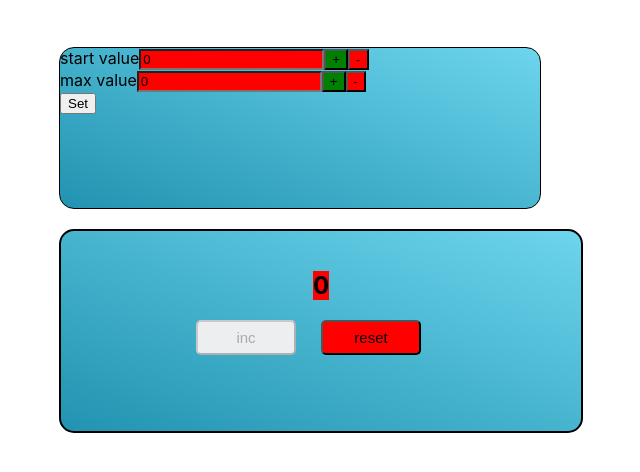
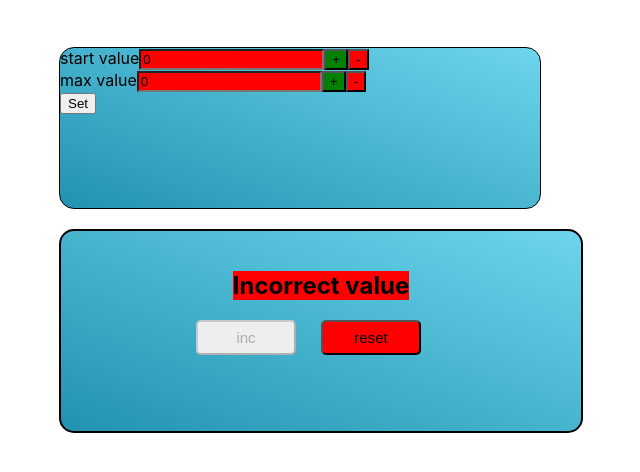
Before and after one commit to Dergacz/counter, a React (Create React App) app: page / in a window 1280 px wide. Shown: the top 472 px of the page, without its empty margins (319-959 px from the left). Built offline with nearby package versions, Linux system fonts and the light colour scheme.

Commit message:
add title on output

```diff
--- a/src/App.tsx
+++ b/src/App.tsx
@@ -8,6 +8,7 @@ export function App() {
     let [maxValue, setMaxValue] = useState<number>(0);
 
     let [count, setCount] = useState<number>(minValue);
+    let [editMode, setEditMode] = useState<boolean>(false);
 
     const incMinValue = () => {
         setMinValue(minValue + 1)
@@ -25,9 +26,6 @@ export function App() {
         }
     }, []);
 
-    useEffect(() => {
-        localStorage.setItem("minValueKey", JSON.stringify(minValue))
-    }, [minValue]);
 
     const incMaxValue = () => {
         setMaxValue(maxValue + 1)
@@ -46,22 +44,35 @@ export function App() {
     }, []);
 
     useEffect(() => {
-        localStorage.setItem("maxValueKey", JSON.stringify(maxValue))
-    }, [maxValue]);
+        localStorage.setItem("maxValueKey", JSON.stringify(maxValue));
+        localStorage.setItem("minValueKey", JSON.stringify(minValue));
+        setEditMode(true);
+    }, [maxValue, minValue]);
 
 
     const newCount = () => {
-        count < maxValue ? setCount(++count) : setCount(maxValue)
+        count < maxValue ? setCount(++count) : setCount(maxValue);
     }
     const resetCount = () => {
         setCount(minValue);
+        setEditMode(false);
     }
+
+    let title;
+    if (minValue < maxValue) {
+        title = "Enter values and press 'set'";
+    }
+    else {
+        title = "Incorrect value";
+    }
+
 
 
     return (
         <div className="App">
             <Counter
                 value={count}
+                title={title}
                 minValue={minValue}
                 maxValue={maxValue}
                 newCount={newCount}
@@ -70,6 +81,7 @@ export function App() {
                 decMinValue={decMinValue}
                 incMaxValue={incMaxValue}
                 decMaxValue={decMaxValue}
+                editMode={editMode}
             />
         </div>
     );
--- a/src/Counter/Buttons/Buttons.tsx
+++ b/src/Counter/Buttons/Buttons.tsx
@@ -23,6 +23,7 @@ export const Buttons = (props: ButtonsPropsType) => {
     <ResetButton
         resetCount={props.resetCount}
         value={props.value}
+        title={props.title}
     />
 </div>
     )
--- a/src/Counter/Buttons/PMButtons.tsx
+++ b/src/Counter/Buttons/PMButtons.tsx
@@ -12,7 +12,9 @@ export const PMButtons = (props: PMButtonsPropsType) => {
             <button
                 onClick={props.onClick}
                 className={props.title === "+" ? "green" : "red"}
-            >{props.title}</button>
+
+            >{props.title}
+            </button>
         </span>
     )
 }
--- a/src/Counter/Buttons/ResetButton.tsx
+++ b/src/Counter/Buttons/ResetButton.tsx
@@ -4,6 +4,7 @@ import "./ResetButton.css"
 type ResetPropsType = {
     resetCount: () => void
     value: number
+    title: string
 }
 
 export const ResetButton = (props: ResetPropsType) => {
--- a/src/Counter/Counter.tsx
+++ b/src/Counter/Counter.tsx
@@ -6,8 +6,10 @@ import {CounterMenu} from "./CounterMenu";
 
 export type CounterPropsType = {
     value: number
+    title: string
     minValue: number
     maxValue: number
+    editMode: boolean
     newCount: () => void
     resetCount: () => void
     incMinValue: () => void
@@ -36,6 +38,8 @@ export const Counter = (props: CounterPropsType) => {
                 <Output
                     value={props.value}
                     maxValue={props.maxValue}
+                    title={props.title}
+                    editMode={props.editMode}
                 />
                 <Buttons
                     newCount={props.newCount}
--- a/src/Counter/CounterMenu.tsx
+++ b/src/Counter/CounterMenu.tsx
@@ -4,7 +4,7 @@ import {PMButtons} from "./Buttons/PMButtons";
 import {SetButton} from "./Buttons/SetButton";
 
 type CounterMenuPropsType = {
-    value: number | string
+    value: number
     minValue: number
     maxValue: number
     incMinValue: () => void
@@ -52,7 +52,6 @@ export const CounterMenu = (props: CounterMenuPropsType) => {
             </div>
             <SetButton
                 setCount={props.setCount}
-
             />
         </div>
     )
--- a/src/Counter/Output/Output.tsx
+++ b/src/Counter/Output/Output.tsx
@@ -2,8 +2,10 @@ import React from "react";
 import "./Output.css";
 
 export type OutputPropsType = {
+    title: string
     value: number
     maxValue: number
+    editMode: boolean
 }
 
 export const Output = (props: OutputPropsType) => {
@@ -14,7 +16,7 @@ export const Output = (props: OutputPropsType) => {
                 ? "red"
                 : ""
             }>
-                {props.value}
+                {!props.editMode ? props.value : props.title}
             </h2>
         </div>
     )
```
